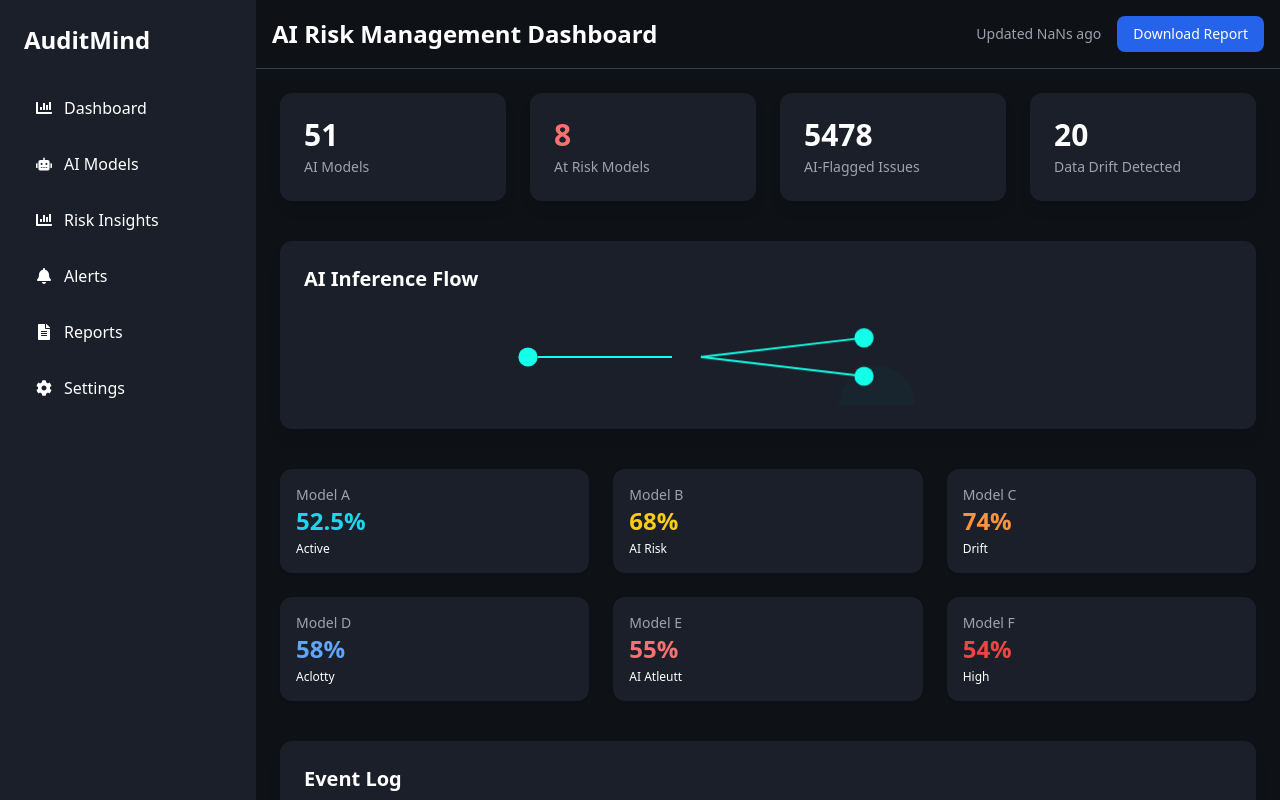
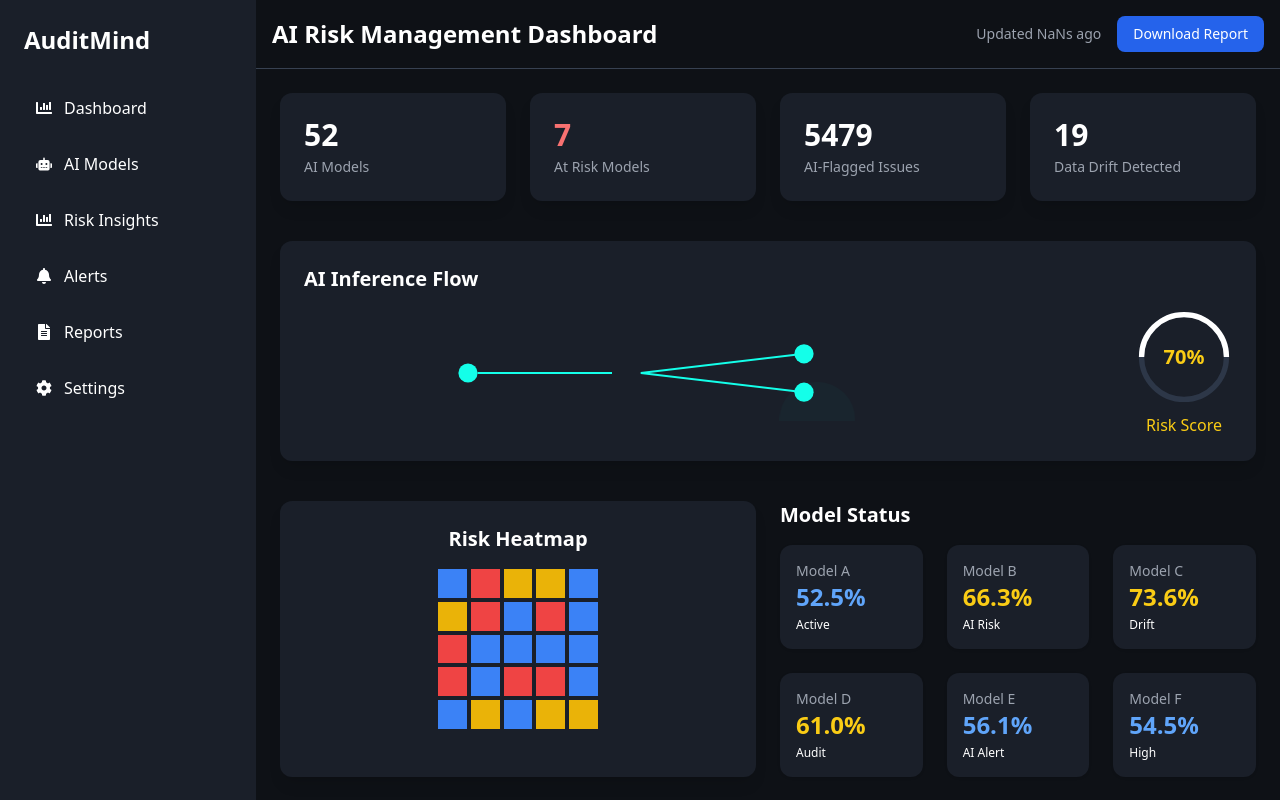
Before and after one commit to kangsangyoul/AM10, a React (Vite) app: page /alerts in a window 1280 px wide. Built offline with nearby package versions, Linux system fonts and the light colour scheme; the HTML template or start-up script is replaced by a standard one.

Commit message:
Add real-time risk visualizations

```diff
--- a/src/components/Dashboard.jsx
+++ b/src/components/Dashboard.jsx
@@ -1,5 +1,8 @@
 
 import React, { useState, useEffect } from 'react';
+import RiskGauge from './RiskGauge';
+import ModelStatus from './ModelStatus';
+import Heatmap from './Heatmap';
 
 const initialStats = [
   { label: 'AI Models', value: 52 },
@@ -8,14 +11,6 @@ const initialStats = [
   { label: 'Data Drift Detected', value: 21 },
 ];
 
-const models = [
-  { name: 'Model A', percent: '52.5%', status: 'Active', color: 'text-cyan-400' },
-  { name: 'Model B', percent: '68%', status: 'AI Risk', color: 'text-yellow-400' },
-  { name: 'Model C', percent: '74%', status: 'Drift', color: 'text-orange-400' },
-  { name: 'Model D', percent: '58%', status: 'Aclotty', color: 'text-blue-400' },
-  { name: 'Model E', percent: '55%', status: 'AI Atleutt', color: 'text-red-400' },
-  { name: 'Model F', percent: '54%', status: 'High', color: 'text-red-500' },
-];
 
 const initialEvents = [
   { time: '14:03', model: 'Model A', event: 'High Drift', diagnosed: 'AI', status: '82%' },
@@ -71,7 +66,8 @@ const Dashboard = ({ onUpdate }) => {
 
       <div className="bg-[#1a1f29] rounded-xl p-6 shadow-lg">
         <h2 className="text-xl font-semibold mb-4">AI Inference Flow</h2>
-        <svg viewBox="0 0 600 100" className="w-full h-24">
+        <div className="flex flex-col md:flex-row md:items-center md:justify-between gap-6">
+          <svg viewBox="0 0 600 100" className="w-full h-24 flex-1">
             <circle cx="50" cy="50" r="10" fill="#14ffe9" />
             <line x1="60" y1="50" x2="200" y2="50" stroke="#14ffe9" strokeWidth="2" />
             <circle
@@ -86,16 +82,19 @@ const Dashboard = ({ onUpdate }) => {
             <circle cx="400" cy="30" r="10" fill="#14ffe9" />
             <circle cx="400" cy="70" r="10" fill="#14ffe9" />
           </svg>
+          <RiskGauge />
+        </div>
       </div>
 
-      <div className="grid grid-cols-1 md:grid-cols-3 gap-6">
-        {models.map((model, index) => (
-          <div key={index} className="bg-[#1a1f29] rounded-xl p-4 shadow">
-            <div className="text-sm text-gray-400">{model.name}</div>
-            <div className={`text-2xl font-bold ${model.color}`}>{model.percent}</div>
-            <div className="text-xs mt-1">{model.status}</div>
+      <div className="grid md:grid-cols-2 gap-6">
+        <div className="bg-[#1a1f29] rounded-xl p-6 shadow-lg flex flex-col items-center">
+          <h2 className="text-xl font-semibold mb-4">Risk Heatmap</h2>
+          <Heatmap />
         </div>
-        ))}
+        <div className="flex flex-col justify-between">
+          <h2 className="text-xl font-semibold mb-4">Model Status</h2>
+          <ModelStatus />
+        </div>
       </div>
 
       <div className="bg-[#1a1f29] rounded-xl p-6 shadow-lg">
--- /dev/null
+++ b/src/components/Heatmap.jsx
@@ -0,0 +1,35 @@
+import React, { useState, useEffect } from 'react';
+
+const generateCells = () =>
+  Array.from({ length: 25 }, () => Math.floor(Math.random() * 101));
+
+const getColor = (value) => {
+  if (value > 80) return 'bg-red-500';
+  if (value > 50) return 'bg-yellow-500';
+  return 'bg-blue-500';
+};
+
+const Heatmap = () => {
+  const [cells, setCells] = useState(generateCells());
+
+  useEffect(() => {
+    const interval = setInterval(() => {
+      setCells(generateCells());
+    }, 1000);
+    return () => clearInterval(interval);
+  }, []);
+
+  return (
+    <div className="grid grid-cols-5 gap-1 w-40 h-40">
+      {cells.map((v, i) => (
+        <div
+          key={i}
+          className={`w-full h-full ${getColor(v)} transition-colors`}
+          title={`${v}%`}
+        />
+      ))}
+    </div>
+  );
+};
+
+export default Heatmap;
--- /dev/null
+++ b/src/components/ModelStatus.jsx
@@ -0,0 +1,46 @@
+import React, { useState, useEffect } from 'react';
+
+const initialModels = [
+  { name: 'Model A', percent: 52.5, status: 'Active' },
+  { name: 'Model B', percent: 68, status: 'AI Risk' },
+  { name: 'Model C', percent: 74, status: 'Drift' },
+  { name: 'Model D', percent: 58, status: 'Audit' },
+  { name: 'Model E', percent: 55, status: 'AI Alert' },
+  { name: 'Model F', percent: 54, status: 'High' },
+];
+
+const getColor = (p) => {
+  if (p > 80) return 'text-red-500';
+  if (p > 60) return 'text-yellow-400';
+  return 'text-blue-400';
+};
+
+const ModelStatus = () => {
+  const [models, setModels] = useState(initialModels);
+
+  useEffect(() => {
+    const interval = setInterval(() => {
+      setModels((prev) =>
+        prev.map((m) => ({
+          ...m,
+          percent: Math.min(100, Math.max(0, m.percent + (Math.random() * 4 - 2))),
+        }))
+      );
+    }, 2000);
+    return () => clearInterval(interval);
+  }, []);
+
+  return (
+    <div className="grid grid-cols-1 md:grid-cols-3 gap-6">
+      {models.map((model, i) => (
+        <div key={i} className="bg-[#1a1f29] rounded-xl p-4 shadow">
+          <div className="text-sm text-gray-400">{model.name}</div>
+          <div className={`text-2xl font-bold ${getColor(model.percent)}`}>{model.percent.toFixed(1)}%</div>
+          <div className="text-xs mt-1">{model.status}</div>
+        </div>
+      ))}
+    </div>
+  );
+};
+
+export default ModelStatus;
--- /dev/null
+++ b/src/components/RiskGauge.jsx
@@ -0,0 +1,51 @@
+import React, { useState, useEffect } from 'react';
+
+const getColor = (score) => {
+  if (score > 80) return 'text-red-500';
+  if (score > 50) return 'text-yellow-400';
+  return 'text-blue-400';
+};
+
+const RiskGauge = () => {
+  const [score, setScore] = useState(0);
+
+  useEffect(() => {
+    const interval = setInterval(() => {
+      setScore(Math.floor(Math.random() * 101));
+    }, 1000);
+    return () => clearInterval(interval);
+  }, []);
+
+  return (
+    <div className="flex flex-col items-center">
+      <div className="relative w-24 h-24">
+        <svg viewBox="0 0 36 36" className="w-full h-full rotate-[-90deg]">
+          <path
+            d="M18 2.0845
+              a 15.9155 15.9155 0 0 1 0 31.831
+              a 15.9155 15.9155 0 0 1 0 -31.831"
+            fill="none"
+            stroke="#2d3748"
+            strokeWidth="2"
+          />
+          <path
+            d="M18 2.0845
+              a 15.9155 15.9155 0 0 1 0 31.831"
+            fill="none"
+            stroke="currentColor"
+            strokeWidth="2"
+            strokeDasharray={`${score}, 100`}
+          />
+        </svg>
+        <div
+          className={`absolute inset-0 flex items-center justify-center text-xl font-bold ${getColor(score)}`}
+        >
+          {score}%
+        </div>
+      </div>
+      <span className={`mt-2 font-medium ${getColor(score)}`}>Risk Score</span>
+    </div>
+  );
+};
+
+export default RiskGauge;
```
Lines whose indentation alone changed are shown as unchanged.
